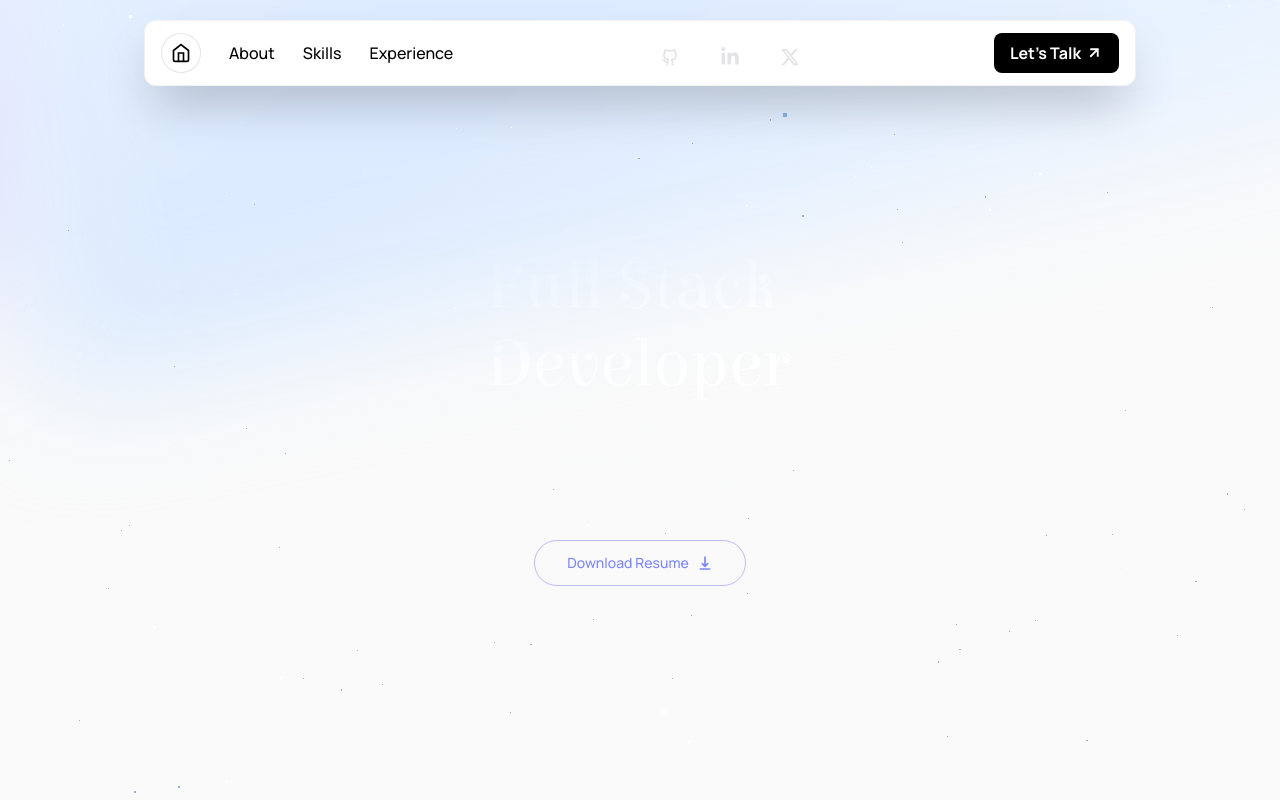
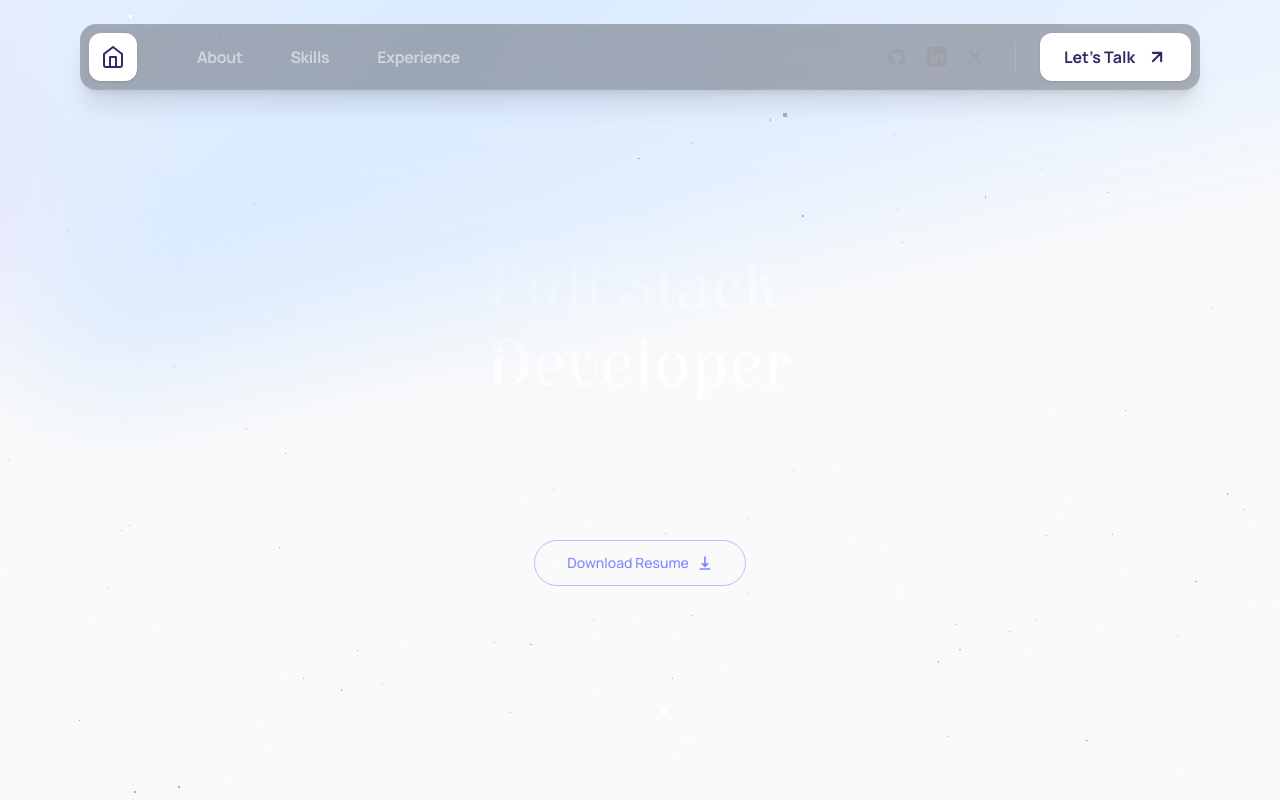
Before and after one commit to sreeharshrajan/next-portfolio, a Next.js app: page / in a window 1280 px wide. Shown: the top 800 px of the page. Built offline with nearby package versions, Linux system fonts and the light colour scheme.

Commit message:
Refactor Navbar, optimize icon to component

```diff
--- /dev/null
+++ b/src/components/icons/NavIcons.jsx
@@ -0,0 +1,32 @@
+import React from "react";
+
+export const HomeIcon = ({ className }) => (
+    <svg className={className} viewBox="0 0 24 24" fill="none" stroke="currentColor" strokeWidth="2" strokeLinecap="round" strokeLinejoin="round">
+        <path d="m3 9 9-7 9 7v11a2 2 0 0 1-2 2H5a2 2 0 0 1-2-2z" />
+        <polyline points="9 22 9 12 15 12 15 22" />
+    </svg>
+);
+
+export const GithubIcon = ({ className }) => (
+    <svg className={className} viewBox="0 0 24 24" fill="currentColor">
+        <path d="M12 2A10 10 0 0 0 2 12c0 4.42 2.87 8.17 6.84 9.5.5.08.66-.23.66-.5v-1.69c-2.77.6-3.36-1.34-3.36-1.34-.46-1.16-1.11-1.47-1.11-1.47-.91-.62.07-.6.07-.6 1 .07 1.53 1.03 1.53 1.03.87 1.52 2.34 1.07 2.91.83.09-.65.35-1.09.63-1.34-2.22-.25-4.55-1.11-4.55-4.92 0-1.11.38-2 1.03-2.71-.1-.25-.45-1.29.1-2.64 0 0 .84-.27 2.75 1.02.79-.22 1.65-.33 2.5-.33.85 0 1.71.11 2.5.33 1.91-1.29 2.75-1.02 2.75-1.02.55 1.35.2 2.39.1 2.64.65.71 1.03 1.6 1.03 2.71 0 3.82-2.34 4.66-4.57 4.91.36.31.69.92.69 1.85V21c0 .27.16.59.67.5C19.14 20.16 22 16.42 22 12A10 10 0 0 0 12 2z" />
+    </svg>
+);
+
+export const LinkedInIcon = ({ className }) => (
+    <svg className={className} viewBox="0 0 24 24" fill="currentColor">
+        <path d="M19 0h-14c-2.761 0-5 2.239-5 5v14c0 2.761 2.239 5 5 5h14c2.762 0 5-2.239 5-5v-14c0-2.761-2.238-5-5-5zm-11 19h-3v-11h3v11zm-1.5-12.268c-.966 0-1.75-.79-1.75-1.764s.784-1.764 1.75-1.764 1.75.79 1.75 1.764-.783 1.764-1.75 1.764zm13.5 12.268h-3v-5.604c0-3.368-4-3.113-4 0v5.604h-3v-11h3v1.765c1.396-2.586 7-2.777 7 2.476v6.759z" />
+    </svg>
+);
+
+export const XIcon = ({ className }) => (
+    <svg className={className} viewBox="0 0 24 24" fill="currentColor">
+        <path d="M18.244 2.25h3.308l-7.227 8.26 8.502 11.24H16.17l-5.214-6.817L4.99 21.75H1.68l7.73-8.835L1.254 2.25H8.08l4.713 6.231zm-1.161 17.52h1.833L7.084 4.126H5.117z" />
+    </svg>
+);
+
+export const ArrowUpRight = ({ className }) => (
+    <svg className={className} viewBox="0 0 24 24" fill="none" stroke="currentColor" strokeWidth="2.5" strokeLinecap="round" strokeLinejoin="round">
+        <path d="M7 17l9.2-9.2M17 17V7H7" />
+    </svg>
+);
--- a/src/components/layout/Navbar/index.jsx
+++ b/src/components/layout/Navbar/index.jsx
@@ -10,6 +10,7 @@ import { ScrollTrigger } from "gsap/ScrollTrigger";
 
 import pages from "@/database/config/navigation.json";
 import styles from "./navbar.module.scss";
+import { HomeIcon, GithubIcon, LinkedInIcon, XIcon, ArrowUpRight } from "@/components/icons/NavIcons";
 
 if (typeof window !== "undefined") {
   gsap.registerPlugin(ScrollToPlugin, ScrollTrigger);
@@ -19,33 +20,32 @@ function Navbar() {
   const pathname = usePathname();
   const headerRef = useRef(null);
   const bgRef = useRef(null);
-
   const { contextSafe } = useGSAP({ scope: headerRef });
 
-  // 1. Hide on Scroll Down, Show on Scroll Up
   useGSAP(() => {
+    // Initial entrance
+    gsap.from(headerRef.current, { y: -30, opacity: 0, duration: 1, ease: "power4.out" });
+
+    // Hide/Show logic - increased yPercent for total clearance
     const showAnim = gsap.from(headerRef.current, {
-      yPercent: -150,
+      yPercent: -200,
       paused: true,
-      duration: 0.3,
-      ease: "power2.out"
+      duration: 0.4,
+      ease: "power2.inOut"
     }).progress(1);
 
     ScrollTrigger.create({
       start: "top top",
-      end: 99999,
       onUpdate: (self) => {
         self.direction === 1 ? showAnim.reverse() : showAnim.play();
       }
     });
   });
 
-  // 2. Optimized Hover Effect
   const doAnim = contextSafe((e) => {
-    const { offsetLeft, offsetWidth, offsetHeight, offsetTop } = e.currentTarget;
+    const { offsetLeft, offsetWidth, offsetHeight } = e.currentTarget;
     gsap.to(bgRef.current, {
       x: offsetLeft,
-      y: offsetTop,
       width: offsetWidth,
       height: offsetHeight,
       autoAlpha: 1,
@@ -56,11 +56,11 @@ function Navbar() {
   });
 
   const resetAnim = contextSafe(() => {
-    gsap.to(bgRef.current, { autoAlpha: 0, scale: 0.7, duration: 0.3 });
+    gsap.to(bgRef.current, { autoAlpha: 0, scale: 0.8, duration: 0.2 });
   });
 
   const scrollToSection = contextSafe((id) => {
-    gsap.to(window, { duration: 1, scrollTo: { y: id, offsetY: 100 }, ease: "power3.inOut" });
+    gsap.to(window, { duration: 1, scrollTo: { y: id, offsetY: 80 }, ease: "power4.inOut" });
   });
 
   const navLinks = useMemo(() =>
@@ -68,25 +68,29 @@ function Navbar() {
     []);
 
   return (
-    <header ref={headerRef} className="fixed z-50 inset-x-0 top-5 px-4 max-w-screen-lg mx-auto">
-      <div className="flex items-center justify-between bg-white dark:bg-stone-900/80 backdrop-blur-md px-4 py-2 rounded-xl shadow-2xl border border-black/5 dark:border-white/5 transition-all">
+    <header
+      ref={headerRef}
+      className="fixed top-6 left-1/2 -translate-x-1/2 z-50 w-full max-w-6xl px-4 pointer-events-none"
+    >
+      <div className="pointer-events-auto flex items-center justify-between bg-zinc-950/30 backdrop-blur-xl border border-white/5 p-2 rounded-2xl shadow-xl">
 
-        <div className="flex items-center gap-2 md:gap-4">
+        {/* Left Section: Home & Navigation */}
+        <div className="flex items-center gap-10">
           <Link
             href="/"
             onClick={(e) => { if (pathname === "/") { e.preventDefault(); scrollToSection("#home"); } }}
-            className="flex items-center justify-center w-10 h-10 rounded-full bg-white text-black border border-black/10 hover:bg-black hover:text-white transition-all duration-300"
+            className="flex items-center justify-center w-12 h-12 rounded-xl bg-white text-[#302C68] hover:scale-105 active:scale-95 transition-all shadow-sm"
           >
-            <svg width="20" height="20" viewBox="0 0 24 24" fill="none" stroke="currentColor" strokeWidth="2"><path d="m3 9 9-7 9 7v11a2 2 0 0 1-2 2H5a2 2 0 0 1-2-2z" /><polyline points="9 22 9 12 15 12 15 22" /></svg>
+            <HomeIcon className="w-6 h-6" />
           </Link>
 
           {pathname === "/" && (
-            <nav className="relative flex items-center gap-1">
-              <span ref={bgRef} className={styles.bg} />
+            <nav className="relative hidden md:flex items-center gap-2">
+              <span ref={bgRef} className={`${styles.navHoverPill} bg-white/5`} />
               {navLinks.map((item, index) => (
                 <button
                   key={index}
-                  className="px-3 py-2 text-sm md:text-base font-medium transition-colors hover:text-white dark:text-white"
+                  className="px-5 py-2 text-base font-semibold tracking-tight text-zinc-300 hover:text-white transition-colors relative z-10"
                   onMouseEnter={doAnim}
                   onMouseLeave={resetAnim}
                   onClick={() => scrollToSection(item.link)}
@@ -98,65 +102,22 @@ function Navbar() {
           )}
         </div>
 
-        <div className="hidden md:flex">
-          <Link
-            className="flex items-center w-10 h-10 p-2 mt-2 rounded-full transition-all duration-150 ease-in-out text-zinc-200 hover:bg-white hover:text-black dark:bg-black/30 dark:text-white dark:hover:bg-indigo-100 dark:hover:text-indigo-600 py-2 mr-5"
-            href="https://github.com/sreeharshrajan"
-          >
-            <svg
-              xmlns="http://www.w3.org/2000/svg"
-              viewBox="0 0 24 24"
-              className="p-0.5"
-              fill="currentColor"
-            >
-              <g>
-                <path fill="none" d="M0 0h24v24H0z" />
-                <path
-                  fillRule="nonzero"
-                  d="M5.883 18.653c-.3-.2-.558-.455-.86-.816a50.32 50.32 0 0 1-.466-.579c-.463-.575-.755-.84-1.057-.949a1 1 0 0 1 .676-1.883c.752.27 1.261.735 1.947 1.588-.094-.117.34.427.433.539.19.227.33.365.44.438.204.137.587.196 1.15.14.023-.382.094-.753.202-1.095C5.38 15.31 3.7 13.396 3.7 9.64c0-1.24.37-2.356 1.058-3.292-.218-.894-.185-1.975.302-3.192a1 1 0 0 1 .63-.582c.081-.024.127-.035.208-.047.803-.123 1.937.17 3.415 1.096A11.731 11.731 0 0 1 12 3.315c.912 0 1.818.104 2.684.308 1.477-.933 2.613-1.226 3.422-1.096.085.013.157.03.218.05a1 1 0 0 1 .616.58c.487 1.216.52 2.297.302 3.19.691.936 1.058 2.045 1.058 3.293 0 3.757-1.674 5.665-4.642 6.392.125.415.19.879.19 1.38a300.492 300.492 0 0 1-.012 2.716 1 1 0 0 1-.019 1.958c-1.139.228-1.983-.532-1.983-1.525l.002-.446.005-.705c.005-.708.007-1.338.007-1.998 0-.697-.183-1.152-.425-1.36-.661-.57-.326-1.655.54-1.752 2.967-.333 4.337-1.482 4.337-4.66 0-.955-.312-1.744-.913-2.404a1 1 0 0 1-.19-1.045c.166-.414.237-.957.096-1.614l-.01.003c-.491.139-1.11.44-1.858.949a1 1 0 0 1-.833.135A9.626 9.626 0 0 0 12 5.315c-.89 0-1.772.119-2.592.35a1 1 0 0 1-.83-.134c-.752-.507-1.374-.807-1.868-.947-.144.653-.073 1.194.092 1.607a1 1 0 0 1-.189 1.045C6.016 7.89 5.7 8.694 5.7 9.64c0 3.172 1.371 4.328 4.322 4.66.865.097 1.201 1.177.544 1.748-.192.168-.429.732-.429 1.364v3.15c0 .986-.835 1.725-1.96 1.528a1 1 0 0 1-.04-1.962v-.99c-.91.061-1.662-.088-2.254-.485z"
-                />
-              </g>
-            </svg>
-          </Link>
-          <Link
-            className="flex items-center w-10 h-10 p-2 mt-2 rounded-full transition-all duration-150 ease-in-out  text-zinc-200 hover:bg-white hover:text-black dark:bg-black/30 dark:text-white dark:hover:bg-indigo-100 dark:hover:text-indigo-600 py-2 mr-5"
-            href="https://linkedin.com/in/sreeharshk"
-          >
-            <svg
-              xmlns="http://www.w3.org/2000/svg"
-              width="24"
-              height="24"
-              viewBox="0 0 448 512"
-              className="p-0.5"
-              fill="currentColor"
-            >
-              <path d="M100.28 448H7.4V148.9h92.88zM53.79 108.1C24.09 108.1 0 83.5 0 53.8a53.79 53.79 0 0 1 107.58 0c0 29.7-24.1 54.3-53.79 54.3zM447.9 448h-92.68V302.4c0-34.7-.7-79.2-48.29-79.2-48.29 0-55.69 37.7-55.69 76.7V448h-92.78V148.9h89.08v40.8h1.3c12.4-23.5 42.69-48.3 87.88-48.3 94 0 111.28 61.9 111.28 142.3V448z" />
-            </svg>
-          </Link>
+        {/* Right Section: Socials & CTA */}
+        <div className="flex items-center gap-6">
+          <div className="hidden lg:flex items-center gap-1 border-r border-white/10 pr-6">
+            <Link href="https://github.com/sreeharshrajan" className="p-2 text-zinc-400 hover:text-white hover:bg-white/5 rounded-full transition-all"><GithubIcon className="w-5 h-5" /></Link>
+            <Link href="https://linkedin.com/in/sreeharshk" className="p-2 text-zinc-400 hover:text-white hover:bg-white/5 rounded-full transition-all"><LinkedInIcon className="w-5 h-5" /></Link>
+            <Link href="https://twitter.com/SreeharshR" className="p-2 text-zinc-400 hover:text-white hover:bg-white/5 rounded-full transition-all"><XIcon className="w-4 h-4" /></Link>
+          </div>
 
           <Link
-            className="flex items-center w-10 h-10 p-2 mt-2 rounded-full  transition-all duration-150 ease-in-out text-zinc-200 hover:bg-white hover:text-black dark:bg-black/30 dark:text-white dark:hover:bg-indigo-100 dark:hover:text-indigo-600 py-2"
-            href="https://twitter.com/SreeharshR"
+            href="/contact"
+            className="group flex items-center gap-3 bg-white text-[#302C68] px-6 py-3 rounded-xl text-base font-bold hover:bg-zinc-100 transition-all active:scale-95 shadow-sm"
           >
-            <svg
-              xmlns="http://www.w3.org/2000/svg"
-              viewBox="0 0 24 24"
-              version="1.1"
-              className="p-0.5"
-              fill="currentColor"
-            >
-              <path d="M18.244 2.25h3.308l-7.227 8.26 8.502 11.24H16.17l-5.214-6.817L4.99 21.75H1.68l7.73-8.835L1.254 2.25H8.08l4.713 6.231zm-1.161 17.52h1.833L7.084 4.126H5.117z" />
-            </svg>
+            <span>Let&apos;s Talk</span>
+            <ArrowUpRight className="w-5 h-5 group-hover:rotate-45 transition-transform" />
           </Link>
         </div>
-
-        <Link
-          href="/contact"
-          className="hidden md:flex items-center gap-1  rounded-lg bg-black text-white dark:bg-white dark:text-black px-4 py-2 text-sm md:text-base font-bold hover:scale-105 transition-transform"
-        >
-          <span>Let&apos;s Talk</span>
-          <svg width="18" height="18" viewBox="0 0 24 24" fill="none" stroke="currentColor" strokeWidth="2.5"><path d="M7 17l9.2-9.2M17 17V7H7" /></svg>
-        </Link>
       </div>
     </header>
   );
--- a/src/components/layout/Navbar/navbar.module.scss
+++ b/src/components/layout/Navbar/navbar.module.scss
@@ -1,12 +1,11 @@
-.bg {
+.navHoverPill {
   position: absolute;
   top: 0;
   left: 0;
-  z-index: -1;
-  background: #4f4fe5; // Use your primary color
+  z-index: 0;
+  background: #7c3aed; // Matching the purple in your screenshot
+  border-radius: 10px;
+  opacity: 0;
   pointer-events: none;
-  border-radius: 9999px;
-  opacity: 0;
-  transform-origin: center;
-  will-change: transform, width, height;
+  will-change: transform, width;
 }
```
